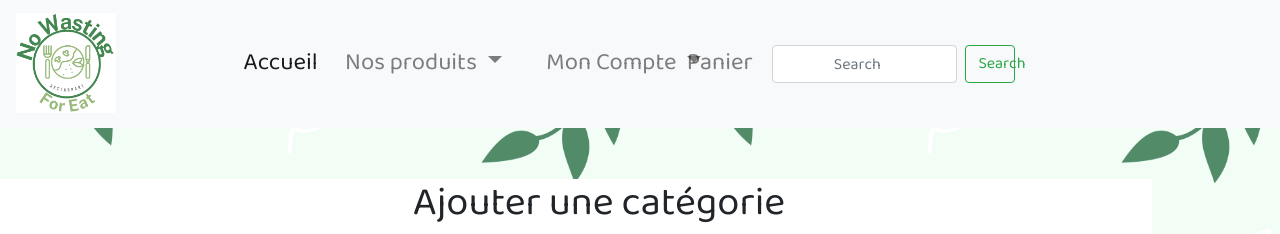
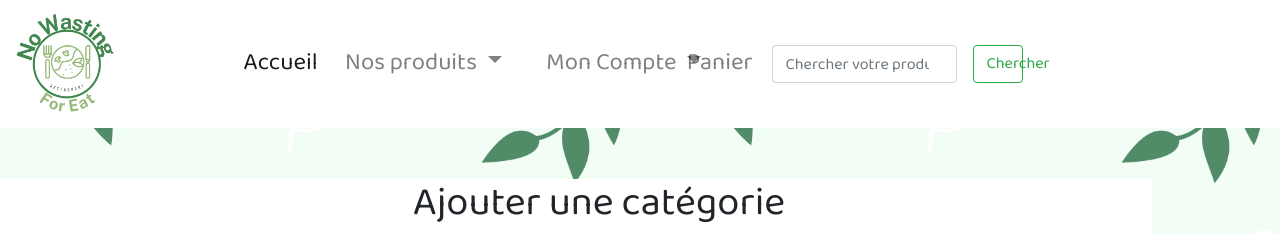
Before and after one commit to ismail-bouasria/boutique-en-ligne, a PHP site: page /php/admin-categories.php in a window 1280 px wide. Shown: the top 234 px of the page. Run offline with PHP 8.4, Linux system fonts and the light colour scheme; data comes from the database, SQL or seed files in the repository; some libraries are stand-ins or nearby versions.

Commit message:
update header
correction de bug nav

```diff
--- a/php/accueil.php
+++ b/php/accueil.php
@@ -17,6 +17,7 @@ require '../classes/Panier.php';
     <link rel="stylesheet" href="../assets/cssboot/bootstrap.css">
     <script src="https://ajax.googleapis.com/ajax/libs/jquery/3.4.1/jquery.min.js"></script>
     <script src="../js/bootstrap.js"></script>
+    <script src="https://kit.fontawesome.com/53bdaa6800.js" crossorigin="anonymous"></script>
 </head>
 
 <body class="w-full h-full">
--- a/require/header.php
+++ b/require/header.php
@@ -1,7 +1,7 @@
 <header>
 
-    <nav class="navbar navbar-expand-lg navbar-light bg-light">
-  <a class="navbar-brand" href="#"><img src="../assets/img/nwfe-logo.png" width="100" height="100" alt=""></a>
+    <nav class="navbar navbar-expand-lg navbar-light bg-light bg-white">
+  <a class="navbar-brand" href="accueil.php"><img src="../assets/img/nwfe-logo.png" width="100" height="100" alt=""></a>
   <button class="navbar-toggler" type="button" data-toggle="collapse" data-target="#navbarSupportedContent" aria-controls="navbarSupportedContent" aria-expanded="false" aria-label="Toggle navigation">
     <span class="navbar-toggler-icon"></span>
   </button>
@@ -9,7 +9,7 @@
   <div class="collapse navbar-collapse" id="navbarSupportedContent">
     <ul class="navbar-nav mr-auto">
       <li class="mr-1 nav-item active">
-        <a class="nav-link " href="#">Accueil <span class="sr-only">(current)</span></a>
+        <a class="nav-link " href="accueil.php">Accueil <span class="sr-only">(current)</span></a>
       </li>
       <li class=" mr-5 nav-item dropdown">
         <a class="  nav-link dropdown-toggle" href="#" id="navbarDropdown" role="button" data-toggle="dropdown" aria-haspopup="true" aria-expanded="false">
@@ -71,8 +71,8 @@
       </li>
     </ul>
     <form class="form-inline my-2 my-lg-0">
-      <input class="form-control mr-sm-2" type="search" placeholder="Search" aria-label="Search">
-      <button class="btn btn-outline-success my-2 my-sm-0" type="submit">Search</button>
+      <input class="form-control mr-sm-3" type="search" placeholder="Chercher votre produit" aria-label="Search">
+      <button class="btn btn-outline-success my-2 my-sm-0" type="submit">Chercher</button>
     </form>
   </div>
 </nav>
```
